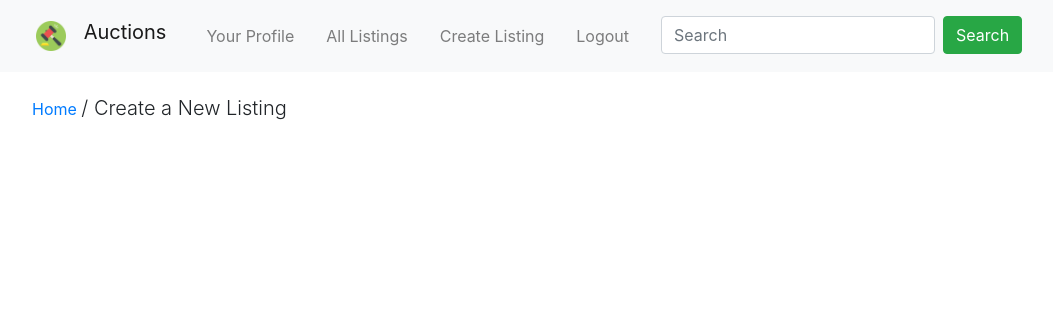
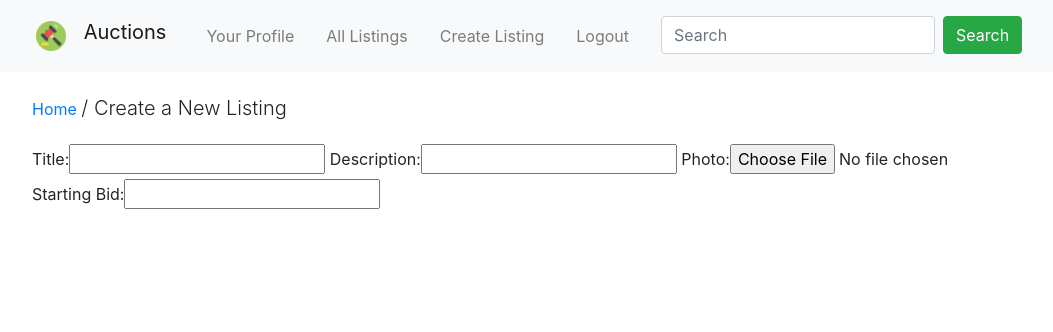
Before and after one commit to dedolence/cs50w, a Django app: page /create/ in a window 1280 px wide. Shown: the top 332 px of the page, without its empty margins (53-1106 px from the left). Run offline with Django 3.2, Linux system fonts and the light colour scheme; a user stored in the database is signed in; some libraries are stand-ins or nearby versions.

Commit message:
start new listing form

```diff
--- /dev/null
+++ b/commerce/auctions/forms.py
@@ -0,0 +1,7 @@
+from django import forms
+
+class NewListingForm(forms.Form):
+    title = forms.CharField(label="Title", max_length=64, required=True)
+    description = forms.CharField(label="Description", max_length=200, required=True)
+    image = forms.ImageField(label="Photo", required=False)
+    starting_bid = forms.IntegerField(label="Starting Bid", required=True)
--- a/commerce/auctions/templates/auctions/createListing.html
+++ b/commerce/auctions/templates/auctions/createListing.html
@@ -7,7 +7,7 @@
     {% if user.is_authenticated %}
         <form action="{% url 'create_listing' %}" method="POST" enctype="multipart/form-data">
             {% csrf_token %}
-
+            {{ form }}
         </form>
 
     {% else %}
--- a/commerce/auctions/views.py
+++ b/commerce/auctions/views.py
@@ -6,6 +6,7 @@ from django.urls import reverse
 from django.template.loader import get_template
 
 from .models import User, Listing, Bid, Comment, Category, Watchlist
+from .forms import NewListingForm
 
 #for testing
 from . import wordlist
@@ -91,7 +92,10 @@ def create_listing(request):
     if request.method == "POST":
         pass
     else:
-        return render(request, "auctions/createListing.html")
+        form = NewListingForm()
+        return render(request, "auctions/createListing.html", {
+            'form': form
+        })
 
 def categories(request):
     return render(request, "auctions/categories.html", {
--- a/commerce/notes.txt
+++ b/commerce/notes.txt
@@ -61,3 +61,6 @@ So once again:
         /listings/3         - show specific listing with id=3
         /categories         - show all categories
         /categories/books   - show all listings in the book category
+
+    9/19
+        switch to trello boards for further dev
```
Also changed, not shown: commerce/auctions/migrations/0013_listing_image.py (added), commerce/db.sqlite3.
